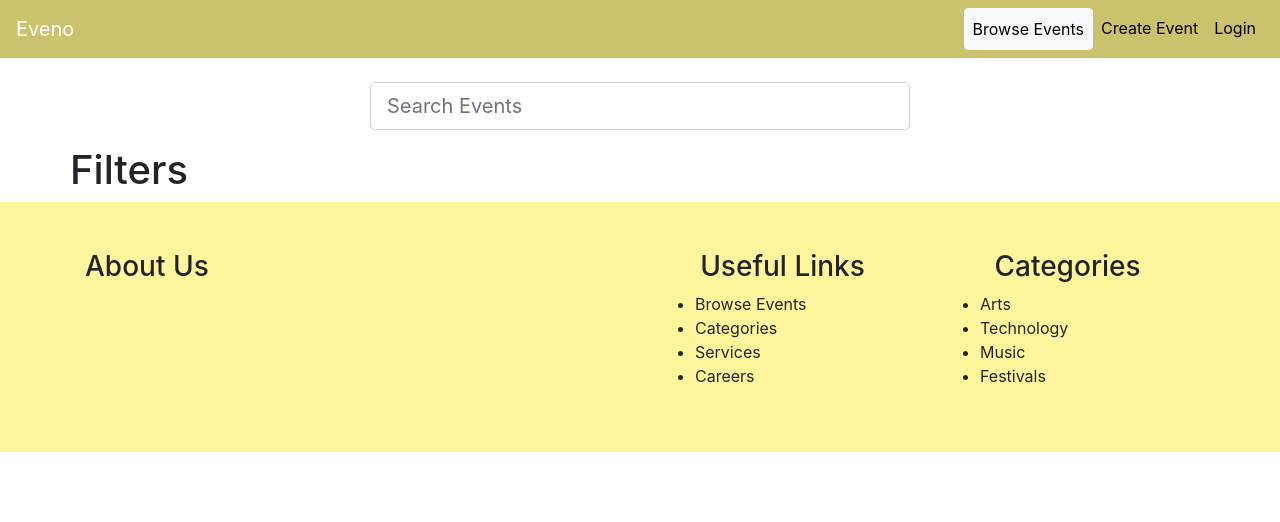
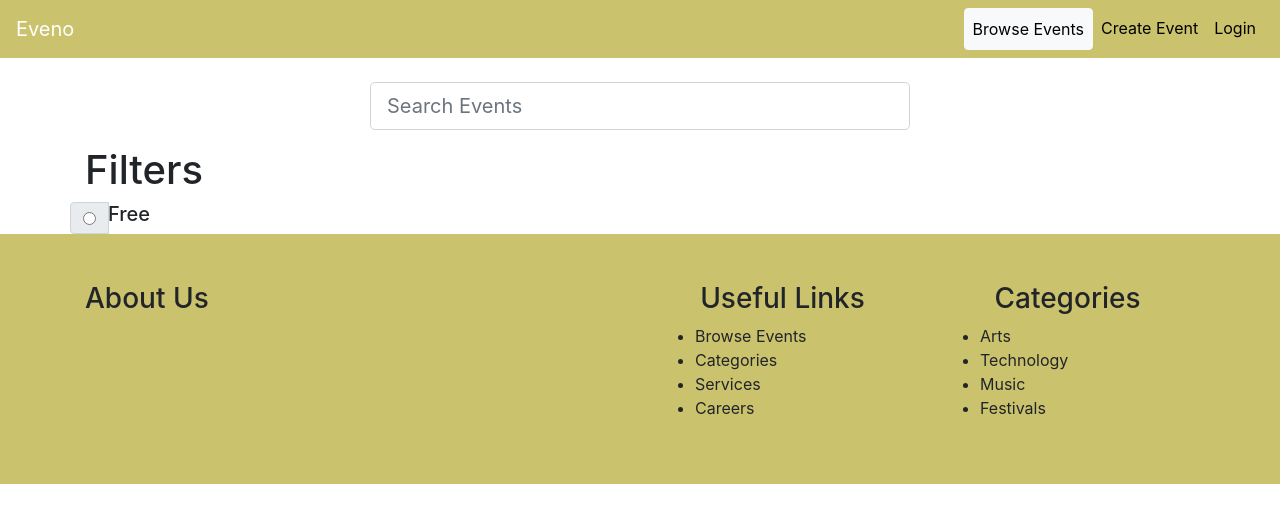
Before and after one commit to chetat/eveno-fe, a React (Create React App) app: page /events/all in a window 1280 px wide. Shown: the top 522 px of the page. Built offline with nearby package versions, Linux system fonts and the light colour scheme; no server answers.

Commit message:
Add card hover shadow

```diff
--- a/src/Components/EventCard/index.js
+++ b/src/Components/EventCard/index.js
@@ -9,7 +9,7 @@ const EventCard = (props) => {
   const { title, image_url, start_date, id, description } = props;
   console.log(props)
   return (
-    <Card>
+    <Card className="event-card">
       <Link to={"/events/detail/" + id + "/" + title} style={{"color": "inherit", "textDecoration": "none"}}>
         <Card.Img variant="top" src={image_url} />
         <Card.Body>
--- a/src/Components/EventCard/styles.css
+++ b/src/Components/EventCard/styles.css
@@ -2,3 +2,15 @@
 .event-title {
   overflow: hidden;
 }
+.event-card:hover {
+  animation-name: expand;
+  animation-duration: 400ms;
+  animation-fill-mode: forwards;
+}
+
+@keyframes expand {
+  100% {
+    transform: scale(1.005);
+    box-shadow: 0 10px 20px rgba(0,0,0,0.19), 0 6px 6px rgba(0,0,0,0.23);
+  }
+}
--- a/src/Containers/Footer/styles.css
+++ b/src/Containers/Footer/styles.css
@@ -1,6 +1,6 @@
 .main-footer{
     padding: 3rem;
-    background-color: #fff59d;
+    background-color: #cbc26d;
 }
 
 @media (min-width: 768px) {
--- a/src/Pages/AllEvents/index.js
+++ b/src/Pages/AllEvents/index.js
@@ -1,5 +1,5 @@
 import React from 'react';
-import { Form, FormControl, Container, Row, Col } from "react-bootstrap";
+import { Form, FormControl, Container, Row, Col, InputGroup } from "react-bootstrap";
 import AppBar from '../../Components/Navbar';
 import { useDispatch, useSelector } from 'react-redux';
 import { useEffect } from 'react';
@@ -31,14 +31,22 @@ const AllEvents = () => {
                     <Row className="justify-content-center">
                         <Col lg={6} md={6}>
                             <Form.Group>
-
                                 <Form.Control type="text" size="lg" placeholder="Search Events" />
                             </Form.Group>
                         </Col>
                     </Row>
                     <Row>
-                    <h1>Filters</h1>
                         <Col lg={4}>
+                        <h1>Filters</h1>
+
+                        <Row>
+                            <InputGroup>
+                                <InputGroup.Prepend>
+                                <InputGroup.Radio aria-label="Radio button for following text input" />
+                                </InputGroup.Prepend>
+                                <h5>Free</h5>
+                            </InputGroup>
+                            </Row>
                         </Col>
                         <Col lg={8}>
 
```
Also changed, not shown: src/Pages/Home/styles.css (line endings or trailing spaces).
